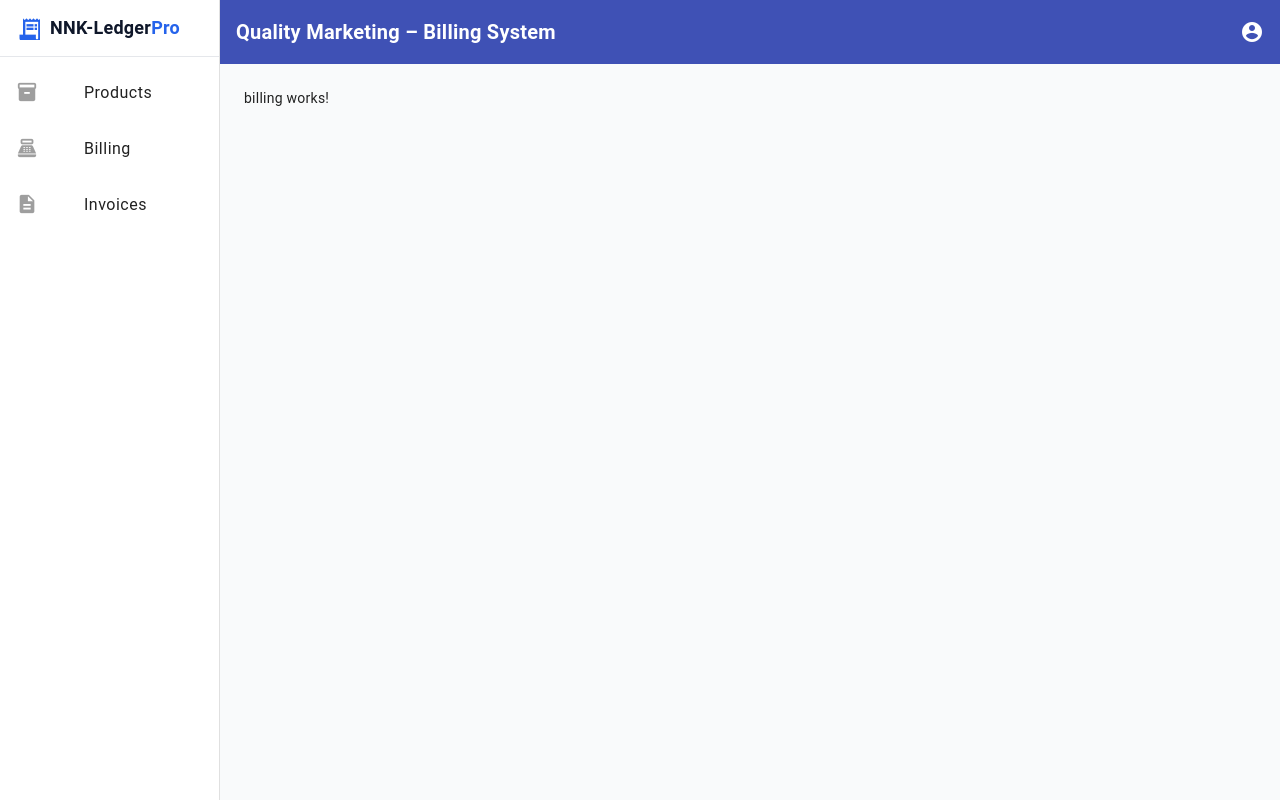
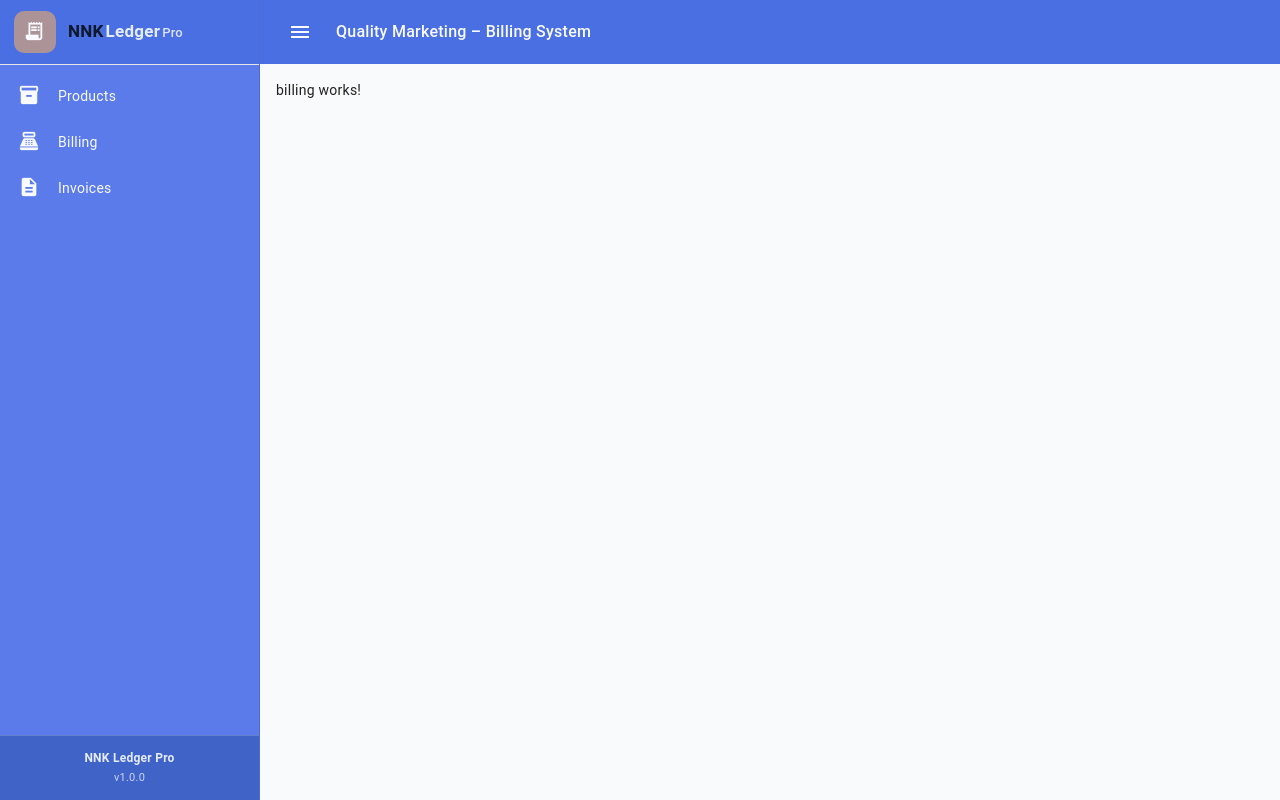
Before and after one commit to NagasharathDR/billing-app, an Angular app: page /billing in a window 1280 px wide. Built offline with nearby package versions, Linux system fonts and the light colour scheme; a web font is replaced by a local one.

Commit message:
changes to layout

```diff
--- a/src/app/app.component.html
+++ b/src/app/app.component.html
@@ -1,48 +1 @@
-<mat-sidenav-container class="layout">
-
-  <!-- SIDEBAR -->
-  <mat-sidenav mode="side" opened class="sidenav">
-
-    <div class="brand">
-      <mat-icon>receipt_long</mat-icon>
-      <span>NNK-Ledger<span class="accent">Pro</span></span>
-    </div>
-
-    <mat-nav-list>
-
-      <a mat-list-item routerLink="/products" routerLinkActive="active">
-        <mat-icon matListItemIcon>inventory_2</mat-icon>
-        <span matListItemTitle>Products</span>
-      </a>
-
-      <a mat-list-item routerLink="/billing" routerLinkActive="active">
-        <mat-icon matListItemIcon>point_of_sale</mat-icon>
-        <span matListItemTitle>Billing</span>
-      </a>
-
-      <a mat-list-item routerLink="/invoices" routerLinkActive="active">
-        <mat-icon matListItemIcon>description</mat-icon>
-        <span matListItemTitle>Invoices</span>
-      </a>
-
-    </mat-nav-list>
-
-
-  </mat-sidenav>
-
-  <!-- MAIN -->
-  <mat-sidenav-content>
-
-    <mat-toolbar color="primary" class="toolbar">
-      <span class="page-title">Quality Marketing – Billing System</span>
-      <span class="spacer"></span>
-      <mat-icon>account_circle</mat-icon>
-    </mat-toolbar>
-
-    <div class="content">
-      <router-outlet></router-outlet>
-    </div>
-
-  </mat-sidenav-content>
-
-</mat-sidenav-container>
+<router-outlet></router-outlet>
--- a/src/app/app.component.ts
+++ b/src/app/app.component.ts
@@ -1,31 +1,41 @@
+// import { Component } from '@angular/core';
+// import { RouterModule, RouterOutlet } from '@angular/router';
+// import { CommonModule } from '@angular/common';
+
+// import { MatToolbarModule } from '@angular/material/toolbar';
+// import { MatIconModule } from '@angular/material/icon';
+// import { MatButtonModule } from '@angular/material/button';
+// import { MatSidenavModule } from '@angular/material/sidenav';
+// import { MatListModule } from '@angular/material/list';
+// import { MatMenuModule } from '@angular/material/menu';
+
+// @Component({
+//   selector: 'app-root',
+//   standalone: true,
+//   imports: [
+//     CommonModule,
+//     RouterOutlet,
+//     MatToolbarModule,
+//     MatIconModule,
+//     MatButtonModule,
+//     MatSidenavModule,
+//     MatListModule,
+//     MatMenuModule,
+//     RouterModule,
+//   ],
+//   templateUrl: './app.component.html',
+//   styleUrls: ['./app.component.scss']
+// })
+// export class AppComponent {
+//   userName = 'Admin';
+// }
 import { Component } from '@angular/core';
-import { RouterModule, RouterOutlet } from '@angular/router';
-import { CommonModule } from '@angular/common';
-
-import { MatToolbarModule } from '@angular/material/toolbar';
-import { MatIconModule } from '@angular/material/icon';
-import { MatButtonModule } from '@angular/material/button';
-import { MatSidenavModule } from '@angular/material/sidenav';
-import { MatListModule } from '@angular/material/list';
-import { MatMenuModule } from '@angular/material/menu';
+import { RouterOutlet } from '@angular/router';
 
 @Component({
   selector: 'app-root',
   standalone: true,
-  imports: [
-    CommonModule,
-    RouterOutlet,
-    MatToolbarModule,
-    MatIconModule,
-    MatButtonModule,
-    MatSidenavModule,
-    MatListModule,
-    MatMenuModule,
-    RouterModule,
-  ],
-  templateUrl: './app.component.html',
-  styleUrls: ['./app.component.scss']
+  imports: [RouterOutlet],
+  templateUrl: './app.component.html'
 })
-export class AppComponent {
-  userName = 'Admin';
-}
+export class AppComponent {}
--- a/src/app/app.routes.ts
+++ b/src/app/app.routes.ts
@@ -1,37 +1,26 @@
 import { Routes } from '@angular/router';
-import { ProductsComponent } from './products/product.component';
+import { MainLayoutComponent } from './layout/main-layout.component';
 
 export const routes: Routes = [
-
-  // ✅ DEFAULT PAGE → BILLING
   {
     path: '',
-    redirectTo: 'billing',
-    pathMatch: 'full'
-  },
-
-  {
-    path: 'billing',
-    loadComponent: () =>
-      import('./billing/billing.component')
-        .then(m => m.BillingComponent)
-  },
-
-  {
-    path: 'products',
-    component: ProductsComponent
-  },
-
-//   {
-//     path: 'invoices',
-//     loadComponent: () =>
-//       import('./invoices/invoices.component')
-//         .then(m => m.InvoicesComponent)
-//   },
-
-  // Optional safety fallback
-  {
-    path: '**',
-    redirectTo: 'billing'
+    component: MainLayoutComponent,
+    children: [
+      {
+        path: 'billing',
+        loadComponent: () =>
+          import('./billing/billing.component').then(m => m.BillingComponent)
+      },
+      {
+        path: 'products',
+        loadComponent: () =>
+          import('./products/product.component').then(m => m.ProductsComponent)
+      },
+      {
+        path: '',
+        redirectTo: 'billing',
+        pathMatch: 'full'
+      }
+    ]
   }
 ];
--- /dev/null
+++ b/src/app/layout/main-layout.component.html
@@ -0,0 +1,74 @@
+<mat-sidenav-container class="layout-container">
+
+    <!-- SIDEBAR -->
+    <mat-sidenav
+  class="sidenav"
+  [mode]="isMobile ? 'over' : 'side'"
+  [opened]="isMobile ? isOpened : true"
+  [style.width.px]="!isMobile && isCollapsed ? 72 : 260">
+
+  <!-- SIDEBAR FLEX CONTAINER -->
+  <div class="sidenav-inner">
+
+    <!-- BRAND -->
+    <div class="brand">
+      <div class="brand-icon-wrapper">
+        <mat-icon>receipt_long</mat-icon>
+      </div>
+
+      <div class="brand-text" [class.hidden]="isCollapsed">
+        <span class="brand-main">NNK</span>
+        <span class="brand-accent">Ledger</span>
+        <span class="brand-pro">Pro</span>
+      </div>
+    </div>
+
+    <!-- MENU -->
+    <nav class="menu">
+      <a class="menu-item" routerLink="/products" (click)="closeIfMobile()">
+        <mat-icon>inventory_2</mat-icon>
+        <span class="menu-text" [class.hidden]="isCollapsed">Products</span>
+      </a>
+
+      <a class="menu-item" routerLink="/billing" (click)="closeIfMobile()">
+        <mat-icon>point_of_sale</mat-icon>
+        <span class="menu-text" [class.hidden]="isCollapsed">Billing</span>
+      </a>
+
+      <a class="menu-item" routerLink="/invoices" (click)="closeIfMobile()">
+        <mat-icon>description</mat-icon>
+        <span class="menu-text" [class.hidden]="isCollapsed">Invoices</span>
+      </a>
+    </nav>
+
+    <!-- FOOTER (NOW WORKS, NO SCROLL) -->
+    <div class="sidebar-footer" [class.hidden]="isCollapsed">
+      <div class="app-name">NNK Ledger Pro</div>
+      <div class="app-version">v1.0.0</div>
+    </div>
+
+  </div>
+</mat-sidenav>
+
+
+
+    <!-- MAIN CONTENT -->
+    <mat-sidenav-content [style.marginLeft]="contentMargin">
+
+      <mat-toolbar color="primary" class="topbar">
+        <button mat-icon-button (click)="toggleSidebar()">
+          <mat-icon>menu</mat-icon>
+        </button>
+
+        <span class="toolbar-title">
+          Quality Marketing – Billing System
+        </span>
+      </mat-toolbar>
+
+      <div class="content">
+        <router-outlet></router-outlet>
+      </div>
+
+    </mat-sidenav-content>
+
+  </mat-sidenav-container>
--- /dev/null
+++ b/src/app/layout/main-layout.component.scss
@@ -0,0 +1,199 @@
+/* =========================
+   ROOT LAYOUT
+   ========================= */
+   .layout-container {
+    height: 100vh;
+    overflow: hidden;
+  }
+
+  /* =========================
+     SIDENAV (BODY)
+     ========================= */
+  .sidenav {
+    background: #5b7bea; /* cornflower blue main */
+    color: #f8faff;
+    overflow: hidden;
+    transition: width 0.25s ease;
+  }
+
+  /* Flex container */
+  .sidenav-inner {
+    height: 100%;
+    display: flex;
+    flex-direction: column;
+  }
+
+  /* =========================
+     BRAND / TOP OF SIDEBAR
+     ========================= */
+  .brand {
+    height: 64px;
+    display: flex;
+    align-items: center;
+    gap: 12px;
+    padding: 0 14px;
+    background: #4a6fe3; /* darker shade */
+  }
+
+  .brand-icon-wrapper {
+    width: 42px;
+    height: 42px;
+    min-width: 42px;
+    border-radius: 10px;
+    background: rgba(205, 159, 124, 0.74);
+    display: flex;
+    align-items: center;
+    justify-content: center;
+  }
+
+  .brand-icon-wrapper mat-icon {
+    font-size: 22px;
+    color: #f8faff;
+  }
+
+  /* Brand text */
+  .brand-text {
+    display: flex;
+    align-items: baseline;
+    gap: 2px;
+    white-space: nowrap;
+    transition: all 0.2s ease;
+  }
+
+  .brand-text.hidden {
+    opacity: 0;
+    transform: scaleX(0);
+    width: 0;
+    font-size: 0;
+    pointer-events: none;
+    overflow: hidden;
+  }
+
+  .brand-main {
+    font-weight: 700;
+    font-size: 17px;
+  }
+
+  .brand-accent {
+    font-weight: 600;
+    font-size: 17px;
+    color: #e6ecff;
+  }
+
+  .brand-pro {
+    font-weight: 500;
+    font-size: 13px;
+    color: #dde4ff;
+  }
+
+  /* =========================
+     MENU
+     ========================= */
+  .menu {
+    flex: 1;
+    padding-top: 8px;
+  }
+
+  .menu-item {
+    display: flex;
+    align-items: center;
+    gap: 16px;
+    height: 46px;
+    padding: 0 18px;
+    color: #f8faff;
+    text-decoration: none;
+    cursor: pointer;
+    transition: background 0.2s ease;
+  }
+
+  .menu-item mat-icon {
+    font-size: 22px;
+    min-width: 24px;
+    color: #f8faff;
+  }
+
+  .menu-item:hover {
+    background: #6f8ff0; /* lighter interaction */
+  }
+
+  /* Menu text */
+  .menu-text {
+    white-space: nowrap;
+    transition: all 0.2s ease;
+  }
+
+  .menu-text.hidden {
+    opacity: 0;
+    transform: scaleX(0);
+    width: 0;
+    font-size: 0;
+    pointer-events: none;
+    overflow: hidden;
+  }
+
+  /* =========================
+     SIDEBAR FOOTER
+     ========================= */
+  .sidebar-footer {
+    padding: 12px 16px;
+    background: #3f63c7; /* darkest grounding shade */
+    text-align: center;
+    font-size: 12px;
+    color: #e6ecff;
+    border-top: 1px solid rgba(255, 255, 255, 0.18);
+  }
+
+  .app-name {
+    font-weight: 600;
+  }
+
+  .app-version {
+    font-size: 11px;
+    opacity: 0.85;
+  }
+
+  /* =========================
+     RIGHT CONTENT
+     ========================= */
+  mat-sidenav-content {
+    height: 100vh;
+    overflow: hidden;
+  }
+
+  /* =========================
+     TOP BAR
+     ========================= */
+  .topbar {
+    height: 64px;
+    min-height: 64px;
+    background: #4a6fe3; /* same as brand bar */
+    color: #f8faff;
+    position: sticky;
+    top: 0;
+    z-index: 10;
+  }
+
+  .toolbar-title {
+    margin-left: 12px;
+    font-size: 16px;
+    font-weight: 500;
+  }
+
+  /* =========================
+     MAIN PAGE CONTENT
+     ========================= */
+  .content {
+    height: calc(100vh - 64px);
+    overflow-y: auto;
+    padding: 16px;
+  }
+
+  /* Optional clean scrollbar */
+  .content::-webkit-scrollbar {
+    width: 8px;
+  }
+
+  .content::-webkit-scrollbar-thumb {
+    background: rgba(0, 0, 0, 0.25);
+    border-radius: 4px;
+  }
--- /dev/null
+++ b/src/app/layout/main-layout.component.ts
@@ -0,0 +1,64 @@
+import { Component, HostListener } from '@angular/core';
+import { RouterModule } from '@angular/router';
+
+import { MatSidenavModule } from '@angular/material/sidenav';
+import { MatToolbarModule } from '@angular/material/toolbar';
+import { MatIconModule } from '@angular/material/icon';
+import { MatListModule } from '@angular/material/list';
+import { MatButtonModule } from '@angular/material/button';
+
+@Component({
+  selector: 'app-main-layout',
+  standalone: true,
+  imports: [
+    RouterModule,
+    MatSidenavModule,
+    MatToolbarModule,
+    MatIconModule,
+    MatListModule,
+    MatButtonModule
+  ],
+  templateUrl: './main-layout.component.html',
+  styleUrls: ['./main-layout.component.scss']
+})
+export class MainLayoutComponent {
+
+  isMobile = false;
+  isCollapsed = false;
+  isOpened = true;
+
+  constructor() {
+    this.updateScreen();
+  }
+
+  @HostListener('window:resize')
+  updateScreen() {
+    this.isMobile = window.innerWidth < 768;
+
+    if (this.isMobile) {
+      this.isOpened = false;
+      this.isCollapsed = false;
+    } else {
+      this.isOpened = true;
+    }
+  }
+
+  toggleSidebar() {
+    if (this.isMobile) {
+      this.isOpened = !this.isOpened;
+    } else {
+      this.isCollapsed = !this.isCollapsed;
+    }
+  }
+
+  closeIfMobile() {
+    if (this.isMobile) {
+      this.isOpened = false;
+    }
+  }
+
+  get contentMargin(): string {
+    if (this.isMobile) return '0px';
+    return this.isCollapsed ? '72px' : '260px';
+  }
+}
```
Also changed, not shown: 1 other file (tests, documents, lock files or other folders).
